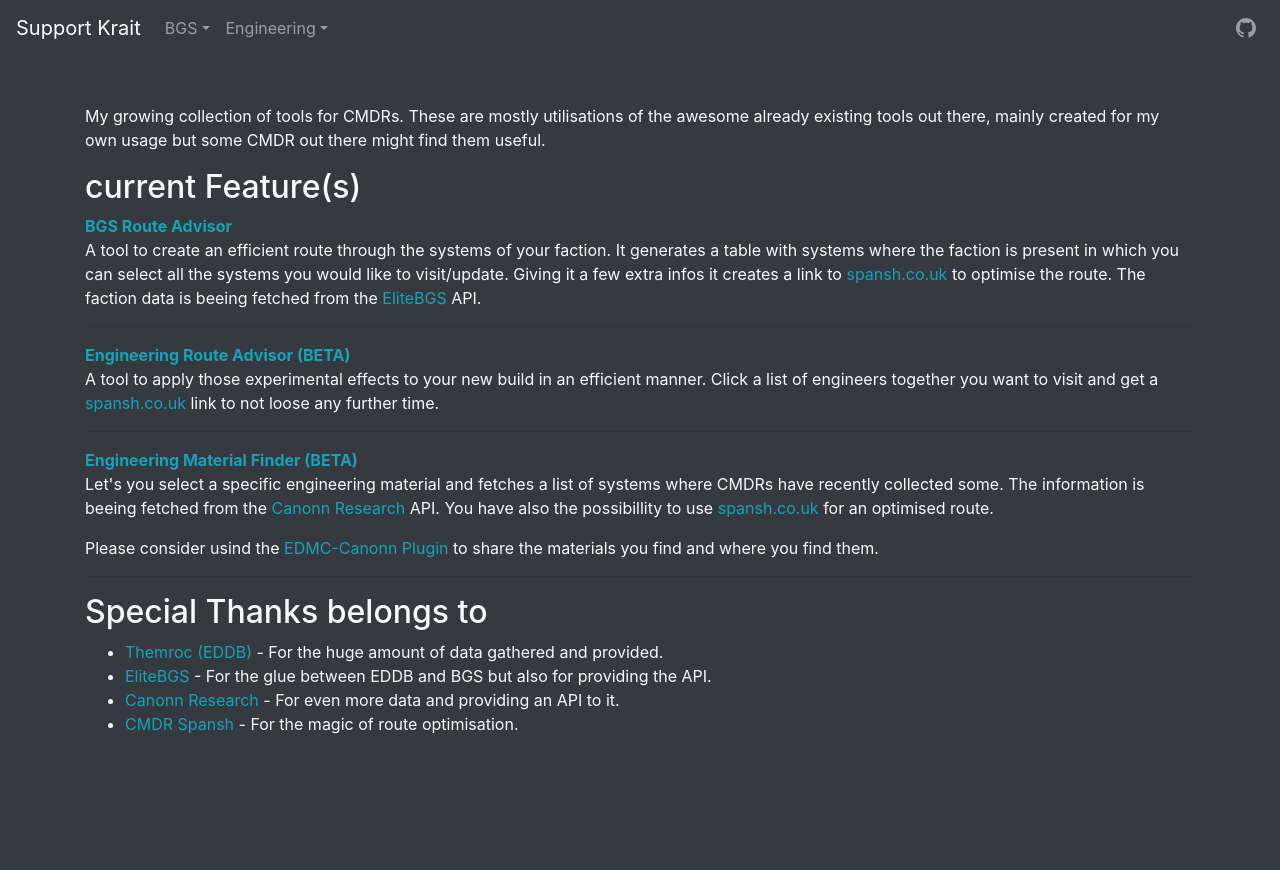
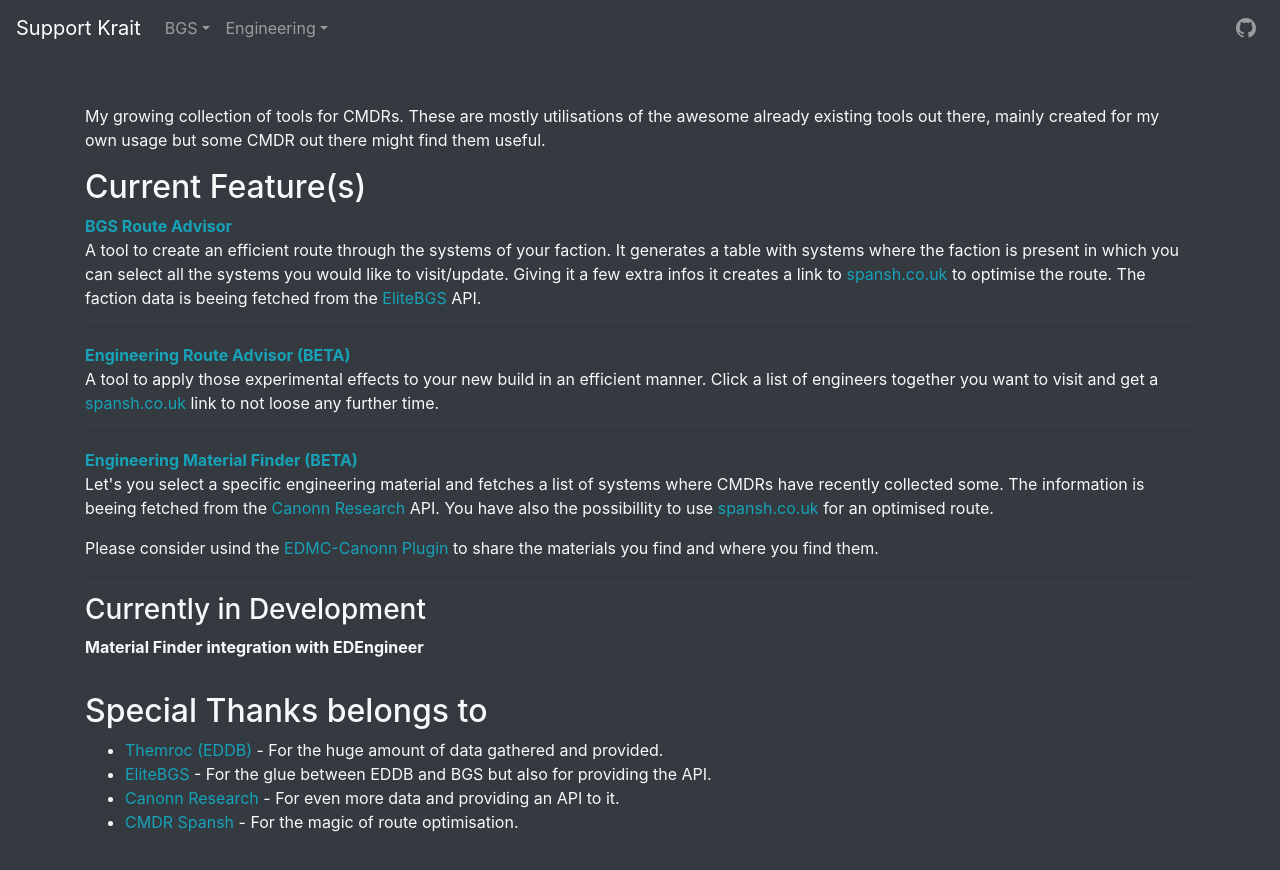
Before and after one commit to ZengineerIO/support-krait, a Nuxt app: page / in a window 1280 px wide. Shown: the top 870 px of the page. Before the commit the page ends 800 px from the top, so only its background shows below. Built offline with nearby package versions, Linux system fonts and the light colour scheme.

Commit message:
capitalize those headings

```diff
--- a/pages/index.vue
+++ b/pages/index.vue
@@ -6,7 +6,7 @@
       usage but some CMDR out there might find them useful.
     </p>
 
-    <h2>current Feature(s)</h2>
+    <h2>Current Feature(s)</h2>
 
     <a href="bgs/route-advisor"><strong>BGS Route Advisor</strong></a>
     <p>
@@ -54,6 +54,12 @@
 
     <hr />
 
+    <h3>Currently in Development</h3>
+
+    <strong>Material Finder integration with EDEngineer</strong>
+
+    <hr />
+
     <h2>Special Thanks belongs to</h2>
 
     <ul>
```
